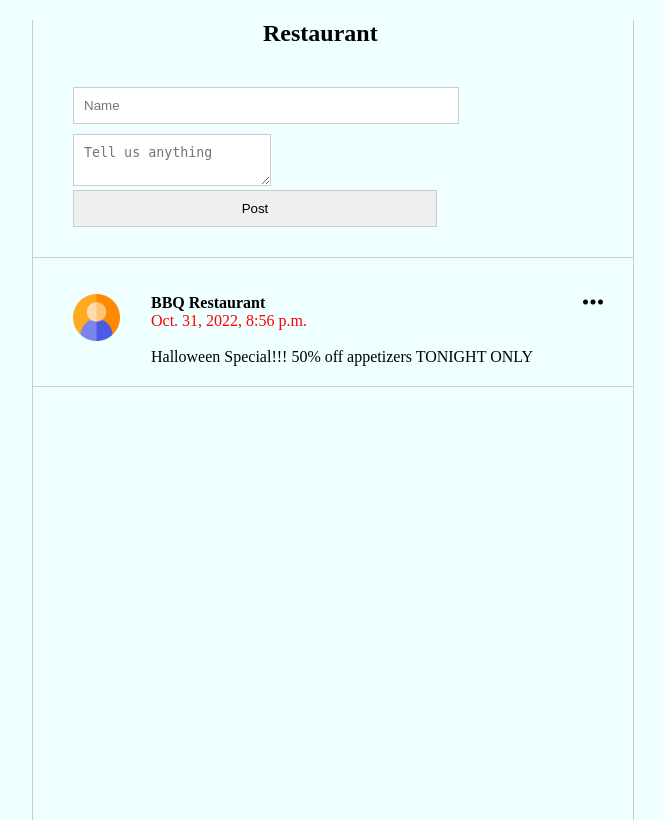
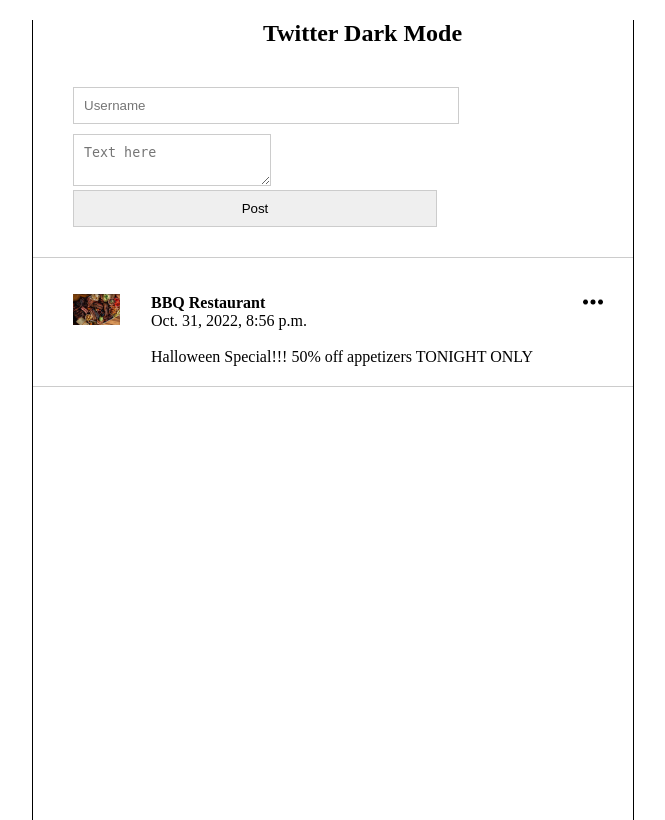
Before and after one commit to taliadiaz003/TwitterClone, a Django app: page / in a window 1280 px wide. Shown: the whole page, without its empty margins (307-972 px from the left). Run offline with Django 4.2, Linux system fonts and the light colour scheme; data comes from the database, SQL or seed files in the repository; both versions use the stored data as it was after the commit.

Commit message:
Add files via upload

```diff
--- a/Django_forum/static/css/style.css
+++ b/Django_forum/static/css/style.css
@@ -3,7 +3,7 @@
 ********************/
 
 body {
-    background-color: azure;
+
 }
 
 html,
@@ -14,8 +14,8 @@
     max-width: 600px;
     height: 100%;
     margin: 0 auto;
-    border-left: 1px solid #ccc;
-    border-right: 1px solid #ccc;
+    border-left: 1px solid;
+    border-right: 1px solid;
 }
 
 /*
@@ -90,7 +90,7 @@
 }
 
 .posts li .name_body .datetime {
-    color: red;
+    color: black;
 }
 
 @media screen and (max-width: 500px) {
--- a/Django_forum/templates/base.html
+++ b/Django_forum/templates/base.html
@@ -6,7 +6,7 @@
         <meta name="viewport" content="width=device-width, initial-scale=1.0">
         <title>Twitter Clone</title>
         {% load static %}
-        <link href="{% static 'css/style.css' %}" rel="stylesheet" />
+        <link rel="stylesheet" href="{% static 'css/style.css' %}">
 
     </head>
 <body>
--- a/Django_forum/templates/posts.html
+++ b/Django_forum/templates/posts.html
@@ -1,14 +1,14 @@
 {% extends "base.html" %} {% block content %} {% load static %}{% load static %}
 
 <section class="content">
-    <h1>Restaurant</h1>
+    <h1>Twitter Dark Mode</h1>
 
     <section class="post_form">
 
         <form action="/" method="POST">
             {% csrf_token %}
-            <input type="text" name="name" placeholder="Name" required />
-            <textarea name="body" placeholder="Tell us anything" required></textarea>
+            <input type="text" name="name" placeholder="Username" required />
+            <textarea name="body" placeholder="Text here" required></textarea>
             <input type="submit" value="Post" />
         </form>
     </section>
@@ -22,7 +22,7 @@
                     <a href="/delete/{{ post.id }}/">Delete</a>
                 </div>
                 <div class="logo">
-                    <img src="{% static 'img/user.png' %}" />
+                    <img src="{% static 'img/Restaurant.png' %}">
                 </div>
 
                 <div class="name_body">
```
Also changed, not shown: Django_forum/db.sqlite3, Django_forum/static/img/Restaurant.png (added).
